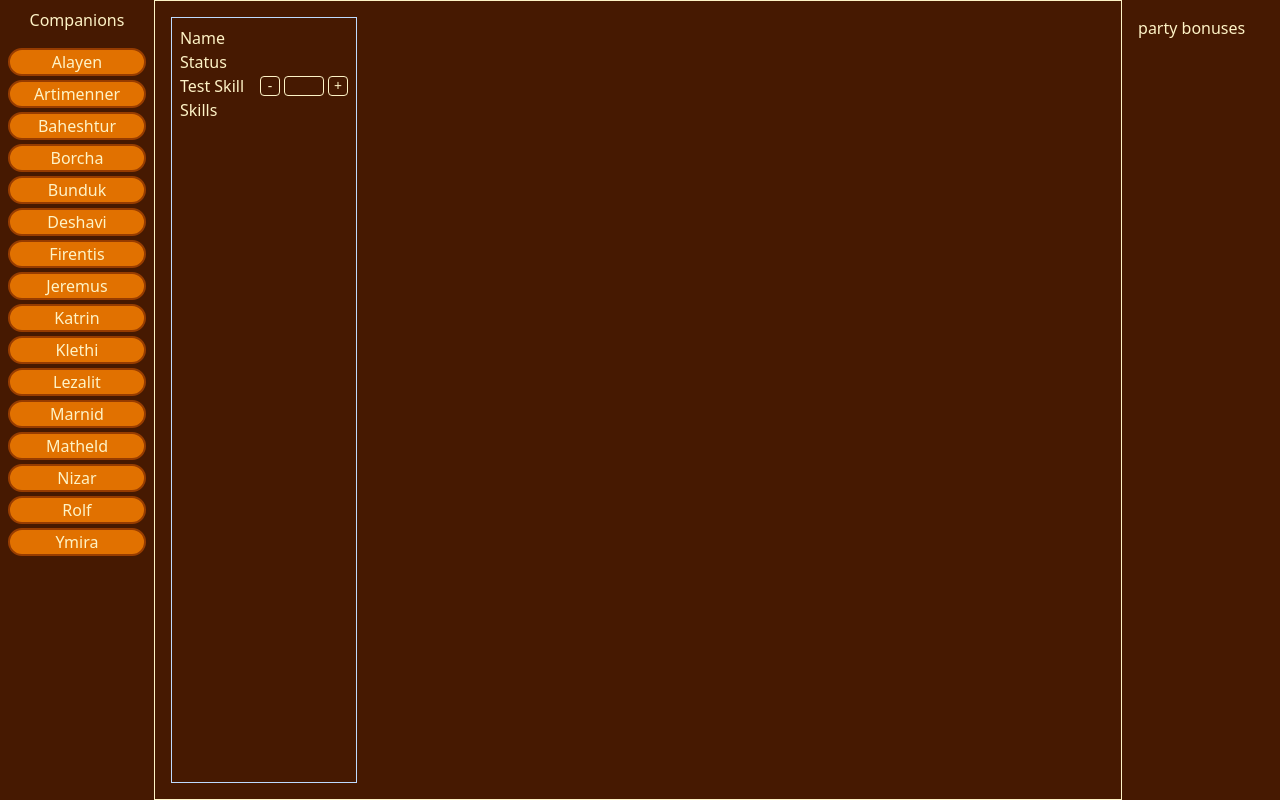
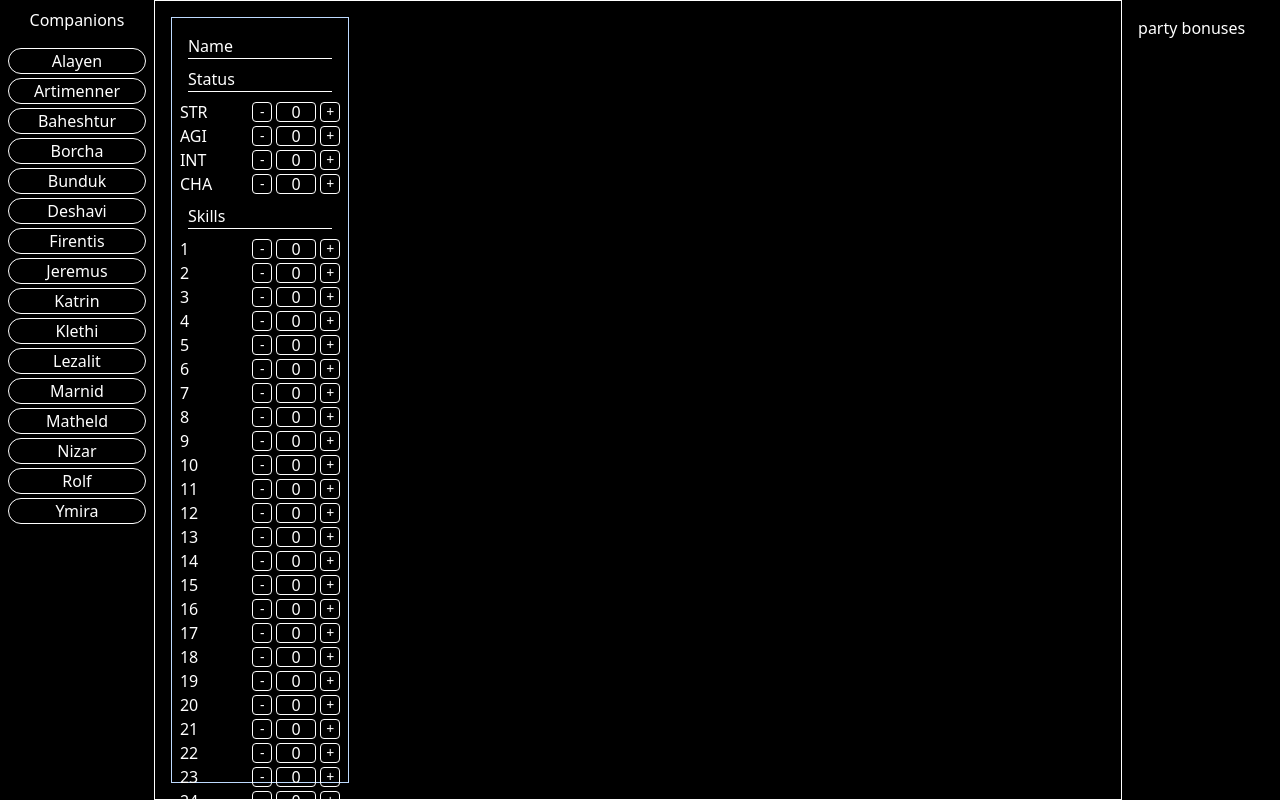
Before and after one commit to vitornr7/warband-calc, a Vue app: page / in a window 1280 px wide. Built offline with nearby package versions, Linux system fonts and the light colour scheme.

Commit message:
style changes

```diff
--- a/src/App.vue
+++ b/src/App.vue
@@ -33,7 +33,7 @@ function handleHeroRemove(hero: string) {
 </script>
 
 <template>
-  <div class="bg-amber-950 text-amber-100 h-screen antialiased flex">
+  <div class="h-screen overflow-auto antialiased flex bg-black text-white">
     <!-- companion list section -->
     <div class="w-50 h-full p-2">
       <h2 class="text-center mb-4">Companions</h2>
@@ -42,7 +42,7 @@ function handleHeroRemove(hero: string) {
         <li v-for="hero in heroes" :key="hero" class="flex">
           <!-- add companion button -->
           <div
-            class="w-full border-2 border-amber-800 rounded-full select-none bg-amber-600 hover:bg-amber-200 text-amber-100 flex align-middle justify-center"
+            class="w-full border rounded-full select-none hover:bg-white hover:text-black flex align-middle justify-center"
             :class="selectedHeroes.includes(hero) ? 'rounded-r-none' : ''"
             @click="handleHeroSelected(hero)"
           >
@@ -52,7 +52,7 @@ function handleHeroRemove(hero: string) {
           <!-- remove companion button -->
           <div
             v-if="selectedHeroes.includes(hero)"
-            class="w-10 border-2 border-amber-800 rounded-full rounded-l-none border-l-0 select-none bg-amber-600 hover:bg-amber-200 font-bold text-red-500"
+            class="w-10 border border-white rounded-full rounded-l-none border-l-0 select-none hover:bg-white hover:text-black font-bold"
             @click="handleHeroRemove(hero)"
           >
             x
@@ -66,14 +66,18 @@ function handleHeroRemove(hero: string) {
       <!-- {{ selectedHeroes }} -->
       <div class="border border-blue-200 h-full w-fit p-2">
         <!-- info -->
-        <h2>Name</h2>
+        <h2 class="m-2 border-b border-white">Name</h2>
 
         <!-- stats -->
-        <h2>Status</h2>
-        <InputLevel label="Test Skill" />
+        <h2 class="m-2 border-b border-white">Status</h2>
+        <InputLevel label="STR" />
+        <InputLevel label="AGI" />
+        <InputLevel label="INT" />
+        <InputLevel label="CHA" />
 
         <!-- skills -->
-        <h2>Skills</h2>
+        <h2 class="m-2 border-b border-white">Skills</h2>
+        <InputLevel v-for="i in 24" :key="`skillLbl-${i}`" :label="`${i}`" />
       </div>
     </div>
 
--- a/src/components/InputLevel.vue
+++ b/src/components/InputLevel.vue
@@ -5,11 +5,11 @@ const props = defineProps<{
   label: string
 }>()
 
-const value = defineModel()
+const value = defineModel({ default: 0 })
 </script>
 
 <template>
-  <div class="flex items-center text-center gap-4 justify-between">
+  <div class="flex items-center text-center gap-10 justify-between">
     <!-- skill label -->
     <span>{{ props.label }}</span>
 
@@ -17,6 +17,7 @@ const value = defineModel()
     <div class="flex gap-1">
       <!-- min value button -->
       <!-- <ButtonLevel label="<" /> -->
+
       <!-- -1 button -->
       <ButtonLevel label="-" />
 
@@ -25,6 +26,7 @@ const value = defineModel()
 
       <!-- +1 button -->
       <ButtonLevel label="+" />
+
       <!-- max value button -->
       <!-- <ButtonLevel label=">" /> -->
     </div>
```
